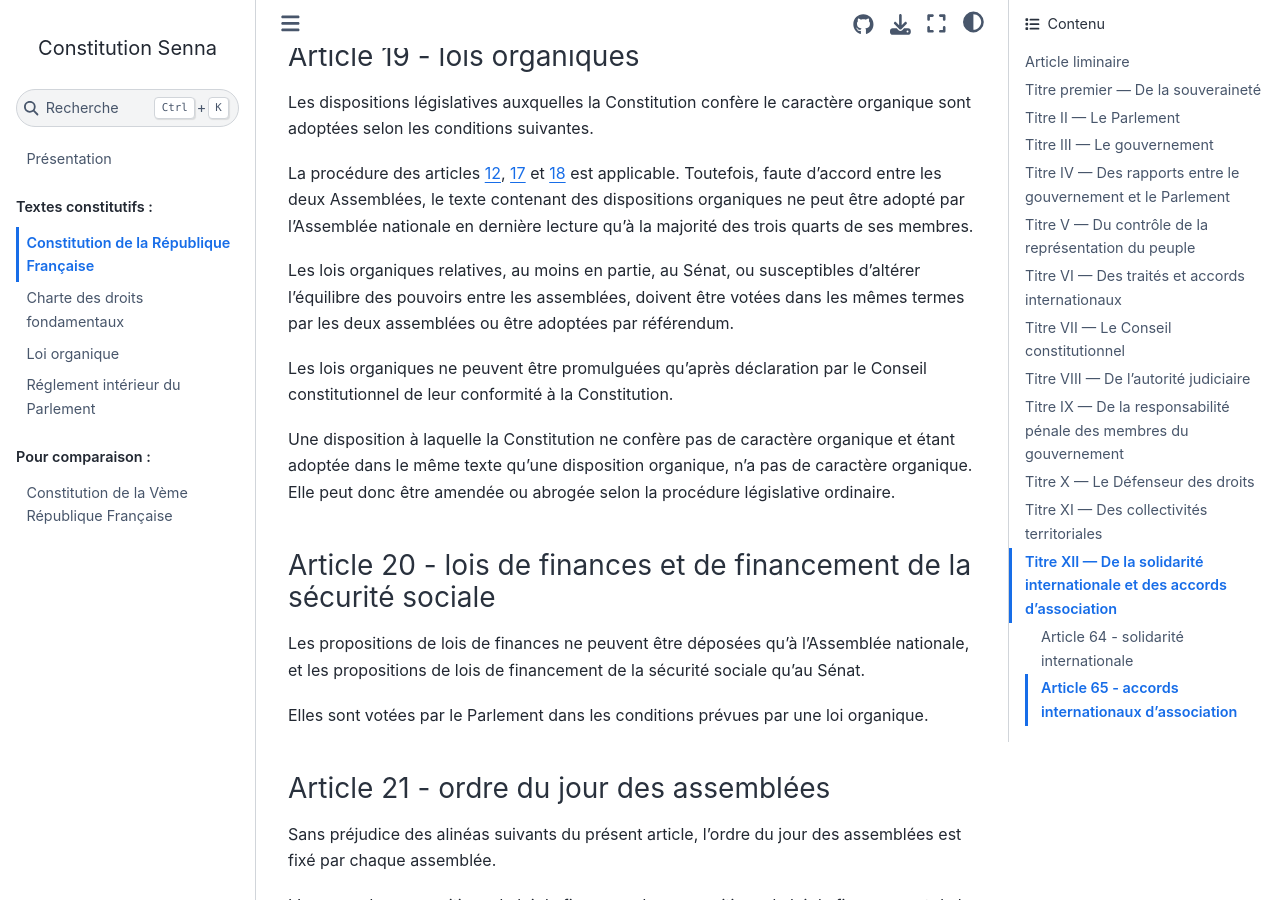
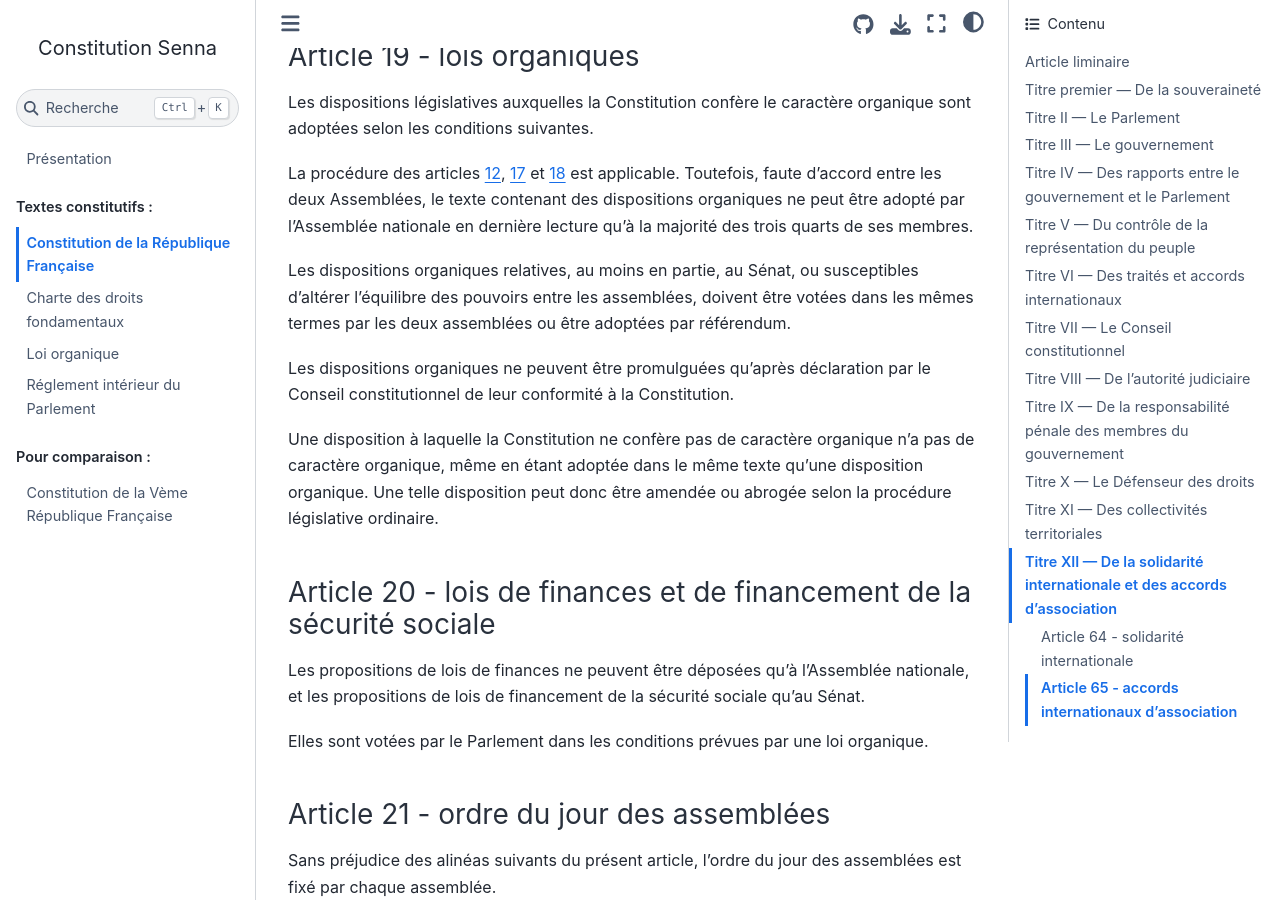
Before and after one commit to Gouvernathor/senna, a Sphinx documentation site: the page built from source/constitution.rst, in a window 1280 px wide and 900 px high, scrolled down 6049 px. Built offline with Sphinx 7.4.7 and the Sphinx Book theme 1.1.4, drawn with Linux system fonts in a browser that asks for light colours.

Commit message:
Clarification pour la loi organique

```diff
--- a/source/constitution.rst
+++ b/source/constitution.rst
@@ -168,11 +168,11 @@
 
 La procédure des articles :artnumref:`réunion en Congrès`, :artnumref:`navette parlementaire et CMP` et :artnumref:`adoption par une seule assemblée` est applicable. Toutefois, faute d'accord entre les deux Assemblées, le texte contenant des dispositions organiques ne peut être adopté par l'Assemblée nationale en dernière lecture qu'à la majorité des trois quarts de ses membres.
 
-Les lois organiques relatives, au moins en partie, au Sénat, ou susceptibles d'altérer l'équilibre des pouvoirs entre les assemblées, doivent être votées dans les mêmes termes par les deux assemblées ou être adoptées par référendum.
+Les dispositions organiques relatives, au moins en partie, au Sénat, ou susceptibles d'altérer l'équilibre des pouvoirs entre les assemblées, doivent être votées dans les mêmes termes par les deux assemblées ou être adoptées par référendum.
 
-Les lois organiques ne peuvent être promulguées qu'après déclaration par le Conseil constitutionnel de leur conformité à la Constitution.
+Les dispositions organiques ne peuvent être promulguées qu'après déclaration par le Conseil constitutionnel de leur conformité à la Constitution.
 
-Une disposition à laquelle la Constitution ne confère pas de caractère organique et étant adoptée dans le même texte qu'une disposition organique, n'a pas de caractère organique. Elle peut donc être amendée ou abrogée selon la procédure législative ordinaire.
+Une disposition à laquelle la Constitution ne confère pas de caractère organique n'a pas de caractère organique, même en étant adoptée dans le même texte qu'une disposition organique. Une telle disposition peut donc être amendée ou abrogée selon la procédure législative ordinaire.
 
 .. article:: lois de finances et de financement de la sécurité sociale
 
```
